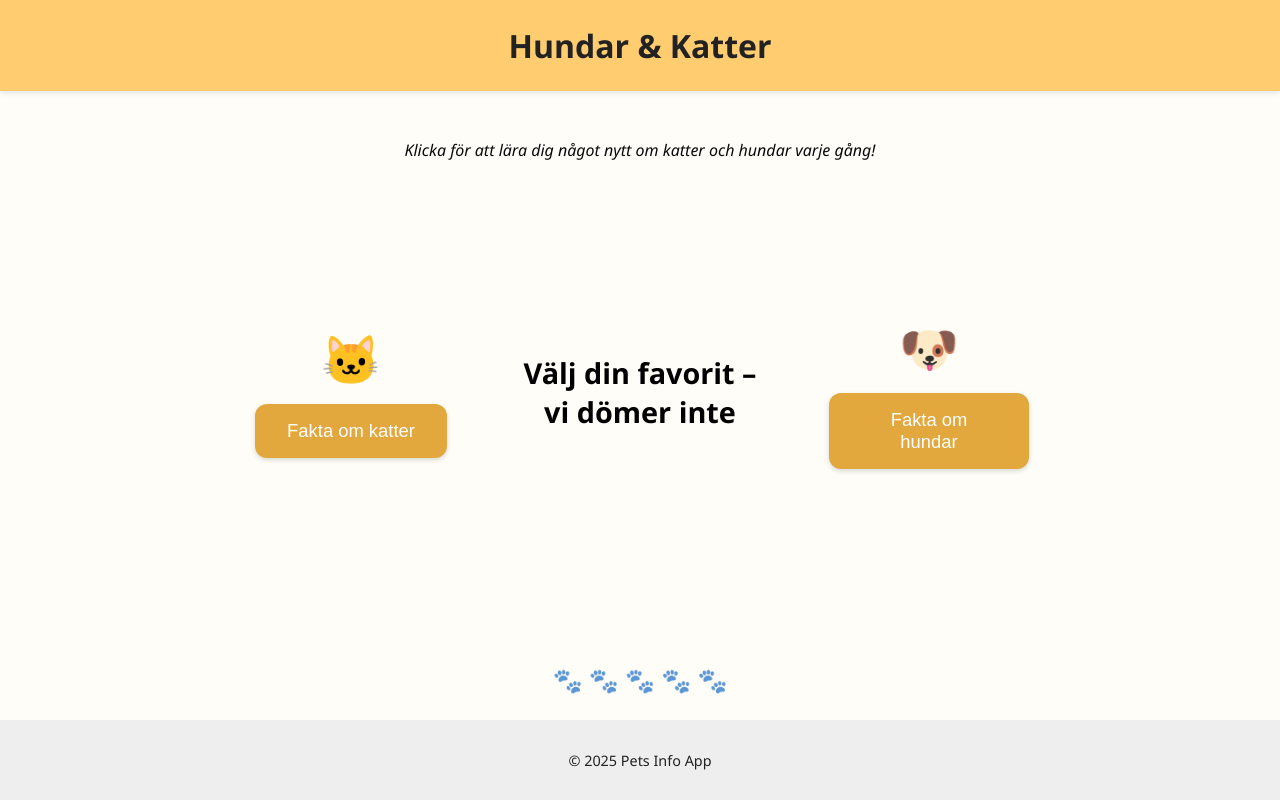
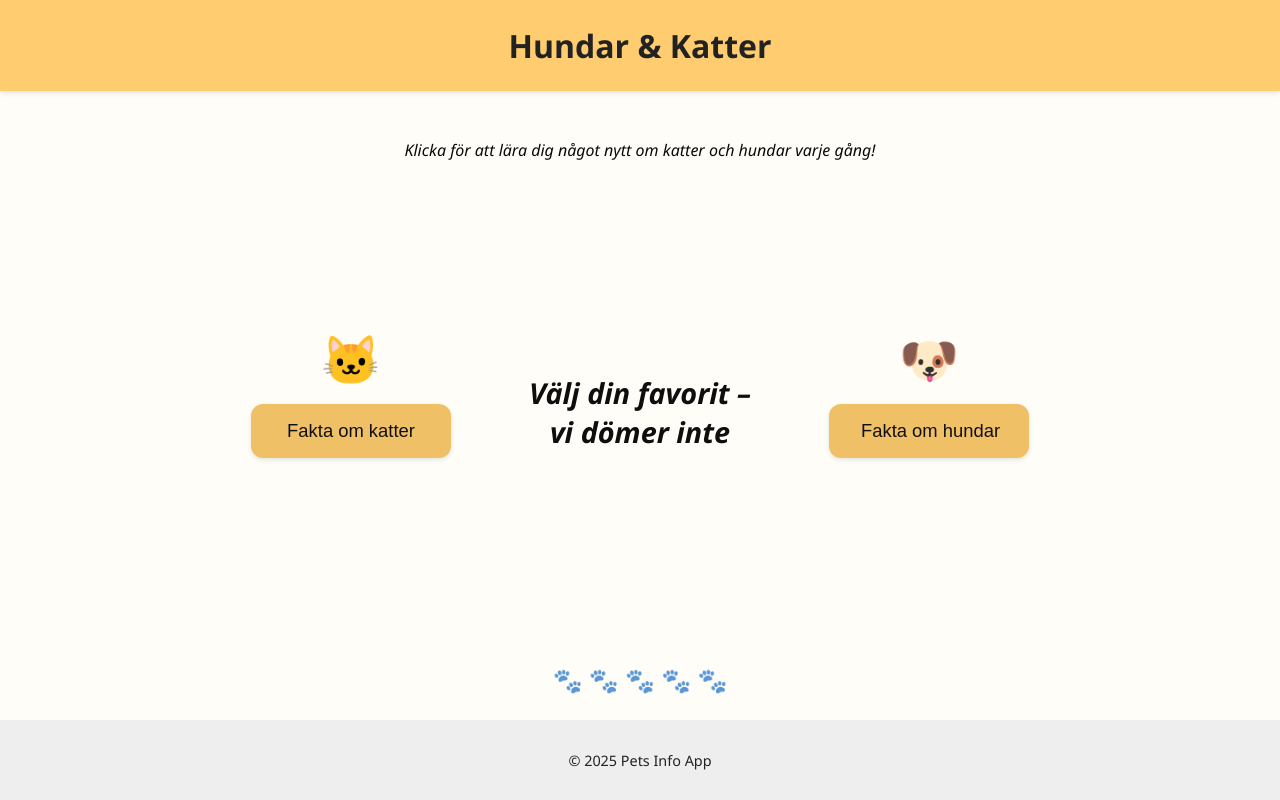
Before and after one commit to helinzamar/pets-info-app, a website with bundled scripts: page src/index.html in a window 1280 px wide. Built offline with nearby package versions, Linux system fonts and the light colour scheme; some packages are replaced by stand-ins of ours.

Commit message:
🔧 Fixat så båda knapparna är lika stora och snygga

```diff
--- a/src/style.css
+++ b/src/style.css
@@ -50,32 +50,41 @@ main {
 .emoji {
   font-size: 3rem;
 }
-
 .middle {
   display: flex;
+  align-items: center;
   justify-content: center;
-  align-items: center;
+  padding-top: 1rem; /* 🔽 Justerar placering nedåt */
 }
 
 .middle-text {
-  font-size: 1.4rem;
+  font-size: 1.5rem;
   font-weight: 600;
-  color: #000 !important;
+  color: #000;
   text-align: center;
   margin: 0;
+  padding-top: 1.5rem; /* 🔽 Flyttar texten lite längre ner */
+}
+
+.middle p {
+  color: rgb(14, 14, 14);
+  font-style: italic;
 }
 
 /* === Knapp === */
 button {
   padding: 1rem 2rem;
   font-size: 1.1rem;
-  background-color: #e2a83d;
-  color: white;
+  background-color: #f0c067;
+  color: rgb(15, 15, 15);
   border: none;
   border-radius: 12px;
   cursor: pointer;
-  transition: background 0.3s ease, transform 0.2s ease;
-  box-shadow: 0 2px 5px rgba(0, 0, 0, 0.15);
+  width: 200px; /* eller prova 220px beroende på hur bred du vill ha dem */
+  text-align: center;
+  white-space: nowrap;
+  transition: background 0.3s ease;
+  box-shadow: 0 2px 5px rgba(0, 0, 0, 0.1);
 }
 
 button:hover {
@@ -83,6 +92,7 @@ button:hover {
   transform: scale(1.05);
 }
 
+/* === Informativ text ovanför huvudinnehåll === */
 .bottom-message {
   width: 100%;
   text-align: center;
```
